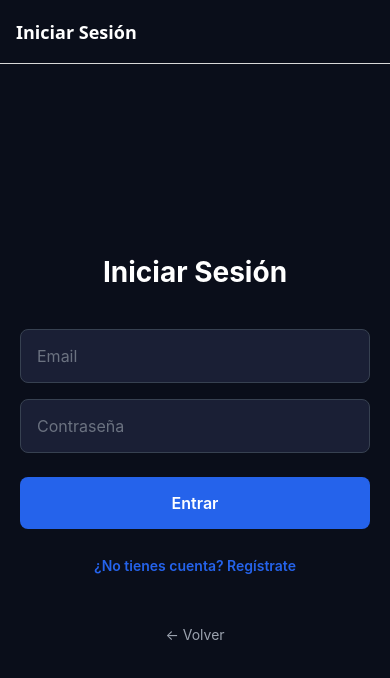
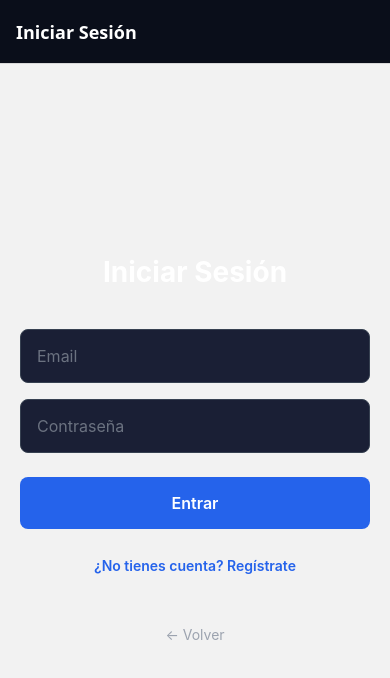
Before and after one commit to aitower97/new-gym-la-nave-app, a React Native app: screen /Login in a window 390 px wide. Shown: the top 678 px of the page. Built offline with nearby package versions, Linux system fonts and the light colour scheme.

Commit message:
Fix UI Androdid

```diff
--- a/src/screens/HomeScreen.tsx
+++ b/src/screens/HomeScreen.tsx
@@ -556,14 +556,6 @@ const styles = StyleSheet.create({
     flex: 1,
     backgroundColor: '#0a0f1a',
   },
-  header: {
-    flexDirection: 'row',
-    justifyContent: 'space-between',
-    alignItems: 'flex-start',
-    paddingHorizontal: 20,
-    paddingTop: 54,
-    paddingBottom: 20,
-  },
   daysRow: {
     borderBottomWidth: 1,
     borderBottomColor: 'rgba(255,255,255,0.05)',
--- a/src/screens/LoginScreen.tsx
+++ b/src/screens/LoginScreen.tsx
@@ -129,8 +129,8 @@ export default function LoginScreen({ navigation }: Props) {
 
   return (
     <KeyboardAvoidingView
-      style={styles.container}
       behavior={Platform.OS === 'ios' ? 'padding' : 'height'}
+      style={{ flex: 1 }}
     >
       <View style={styles.content}>
         <Text style={styles.title}>Iniciar Sesión</Text>
--- a/src/screens/ProfileScreen.tsx
+++ b/src/screens/ProfileScreen.tsx
@@ -214,8 +214,8 @@ export default function ProfileScreen({ navigation, route }: Props) {
 
   return (
     <KeyboardAvoidingView
-      style={styles.container}
       behavior={Platform.OS === 'ios' ? 'padding' : 'height'}
+      style={{ flex: 1 }}
     >
       <ScrollView
         style={styles.scrollView}
```
